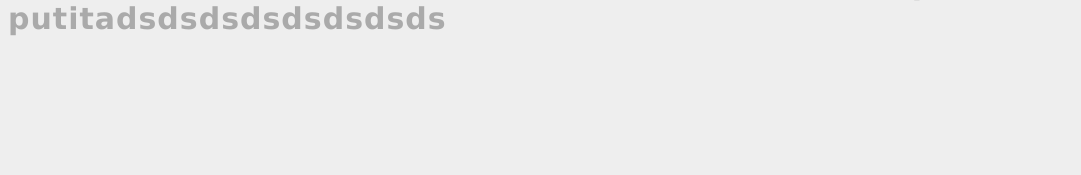
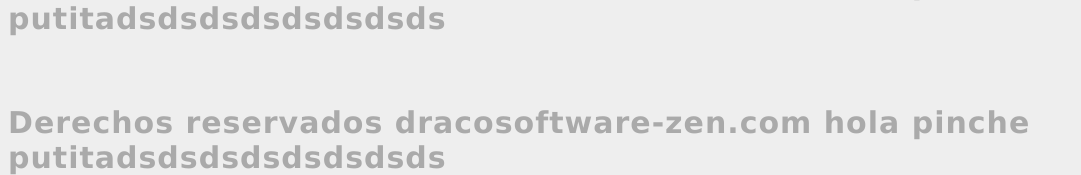
Before and after one commit to georgezen/master_php, a PHP site: page / in a window 1280 px wide. Shown: the part 682-857 px from the top of the page, without its empty margins (0-1081 px from the left). Before the commit the page ends 718 px from the top, so only its background shows below. Run offline with PHP 8.4, Linux system fonts and the light colour scheme.

Commit message:
footer mejorado

```diff
--- a/maqueta_regreso/index.php
+++ b/maqueta_regreso/index.php
@@ -87,6 +87,12 @@
                 <span>Derechos reservados dracosoftware-zen.com hola pinche putitadsdsdsdsdsdsdsds</span>
             </div>
         </footer>
+
+        <footer class="footer">
+            <div class="cont_info_f">
+                <span>Derechos reservados dracosoftware-zen.com hola pinche putitadsdsdsdsdsdsdsds</span>
+            </div>
+        </footer>
     </div>
 
 
```
